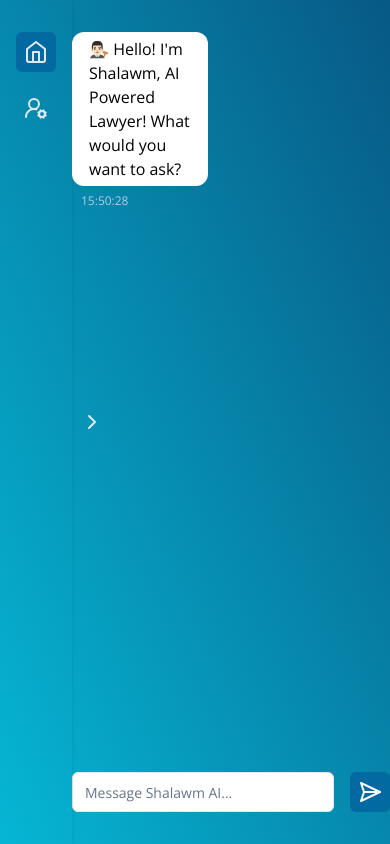
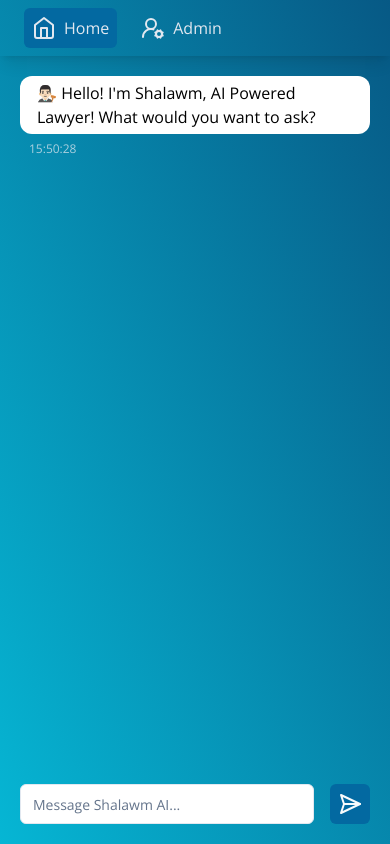
Before and after one commit to mbicycle/shalawm-fe, a React (Vite) app: page / in a window 390 px wide. Built offline with nearby package versions, Linux system fonts and the light colour scheme.

Commit message:
feat: mobile navigation

```diff
--- a/src/app/layout.tsx
+++ b/src/app/layout.tsx
@@ -1,9 +1,10 @@
 import { cn } from "@/shared/lib/utils";
+
 import { ChevronRight, HomeIcon, UserRoundCog } from "lucide-react";
 import { useState } from "react";
 import { NavLink, Outlet } from "react-router-dom";
 
-const SideBar = () => {
+const SideBar = ({ className }: { className?: string }) => {
   const [expanded, setExpanded] = useState(false);
 
   const toggleExpanded = () => setExpanded((p) => !p);
@@ -12,6 +13,7 @@ const SideBar = () => {
     <nav
       className={cn(
         "shadow-b shadow-md py-8 px-4 relative w-[72px] transition-all",
+        className,
         {
           "w-[8.5rem]": expanded,
         }
@@ -73,9 +75,43 @@ const SideBar = () => {
   );
 };
 
+const TopBar = ({ className }: { className?: string }) => (
+  <nav className={cn(className, "shadow-lg px-6 py-2 gap-4")}>
+    <NavLink
+      to="/"
+      className={({ isActive }) =>
+        cn(
+          "rounded-md p-2 hover:bg-sky-800 transition-colors flex items-center gap-2",
+          {
+            "bg-sky-700": isActive,
+          }
+        )
+      }
+    >
+      <HomeIcon className="shrink-0" />
+      <span className={cn("opacity-100 transition-opacity", {})}>Home</span>
+    </NavLink>
+    <NavLink
+      to="/admin"
+      className={({ isActive }) =>
+        cn(
+          "rounded-md p-2 hover:bg-sky-800 transition-colors flex items-center gap-2",
+          {
+            "bg-sky-700": isActive,
+          }
+        )
+      }
+    >
+      <UserRoundCog className="shrink-0" />
+      <span className={cn("opacity-100 transition-opacity", {})}>Admin</span>
+    </NavLink>
+  </nav>
+);
+
 export const RootLayout = () => (
-  <div className="h-screen flex bg-gradient-to-tr from-cyan-500 to-sky-800 text-slate-200 font-open">
-    <SideBar />
+  <div className="h-screen flex flex-col lg:flex-row bg-gradient-to-tr from-cyan-500 to-sky-800 text-slate-200 font-open">
+    <SideBar className="hidden lg:block" />
+    <TopBar className="flex lg:hidden" />
     <main className="grow">
       <Outlet />
     </main>
--- a/src/pages/admin/dropzone.tsx
+++ b/src/pages/admin/dropzone.tsx
@@ -29,7 +29,9 @@ export const DropZone = ({ onFileAdd }: Props) => {
       {isDragActive ? (
         <p>Drop the files here ...</p>
       ) : (
-        <p>Drag 'n' drop some files here, or click to select files</p>
+        <p className="text-center">
+          Drag 'n' drop some files here, or click to select files
+        </p>
       )}
     </div>
   );
--- a/src/pages/admin/index.tsx
+++ b/src/pages/admin/index.tsx
@@ -11,7 +11,7 @@ export const AdminPage = () => {
     setFiles((p) => p.filter((file) => file.name !== fileName));
 
   return (
-    <div className="w-full h-full flex flex-col items-center gap-6 py-8 max-w-3xl mx-auto">
+    <div className="w-full h-full flex flex-col items-center gap-6 p-8 max-w-3xl mx-auto">
       <DropZone onFileAdd={addFile} />
       <ul className="w-full">
         {files.length === 0 && <li>No files</li>}
--- a/src/pages/home/index.tsx
+++ b/src/pages/home/index.tsx
@@ -9,8 +9,8 @@ export const HomePage = () => {
   const { messages, asking, ask, prompt, changePrompt } = useChat();
 
   return (
-    <div className="w-full h-full flex flex-col items-center gap-6 py-8 max-w-3xl mx-auto">
-      <ul className="grow w-full relative flex flex-col gap-4 overflow-auto pr-4 scrollbar-thin scrollbar-thumb-sky-900/50 scrollbar-track-rounded-md scrollbar-track-slate-100/10">
+    <div className="w-full h-full flex flex-col items-center gap-6 p-5 lg:px-0 lg:py-8 max-w-3xl mx-auto">
+      <ul className="grow w-full relative flex flex-col gap-8 overflow-auto lg:pr-4 scrollbar-thin scrollbar-thumb-sky-900/50 scrollbar-track-rounded-md scrollbar-track-slate-100/10">
         {messages.length === 0 && (
           <LoadingSpinner className="absolute top-1/2 left-1/2 -translate-x-1/2 -translate-y-1/2 scale-150" />
         )}
@@ -18,7 +18,7 @@ export const HomePage = () => {
           <li
             key={id}
             className={cn(
-              "bg-white  flex flex-col gap-1 items-center border border-white/20 rounded-xl max-w-[45%]  self-start py-1 px-4 relative",
+              "bg-white  flex flex-col gap-1 items-center border border-white/20 rounded-xl self-start py-1 px-4 relative",
               {
                 "self-end bg-cyan-100": from !== "ai",
               }
```
Also changed, not shown: 1 other file (tests, documents, lock files or other folders).
